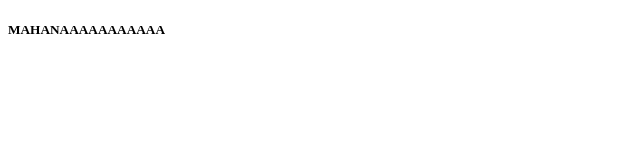
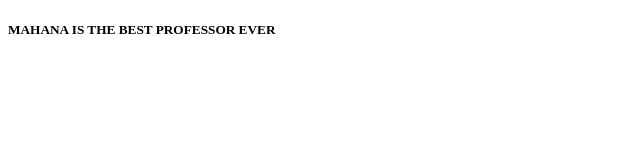
Before and after one commit to itchea/itchea.github.io, a plain HTML site: page math.html in a window 1280 px wide. Shown: the whole page, without its empty margins (0-640 px from the left). Drawn offline with Linux system fonts and the light colour scheme.

Commit message:
Update math.html

```diff
--- a/math.html
+++ b/math.html
@@ -4,6 +4,6 @@
 <title> math </title>
 </head>
 <body>
-<h5> MAHANAAAAAAAAAAA </h5>
+<h5> MAHANA IS THE BEST PROFESSOR EVER </h5>
 </body>
 </html>
```
